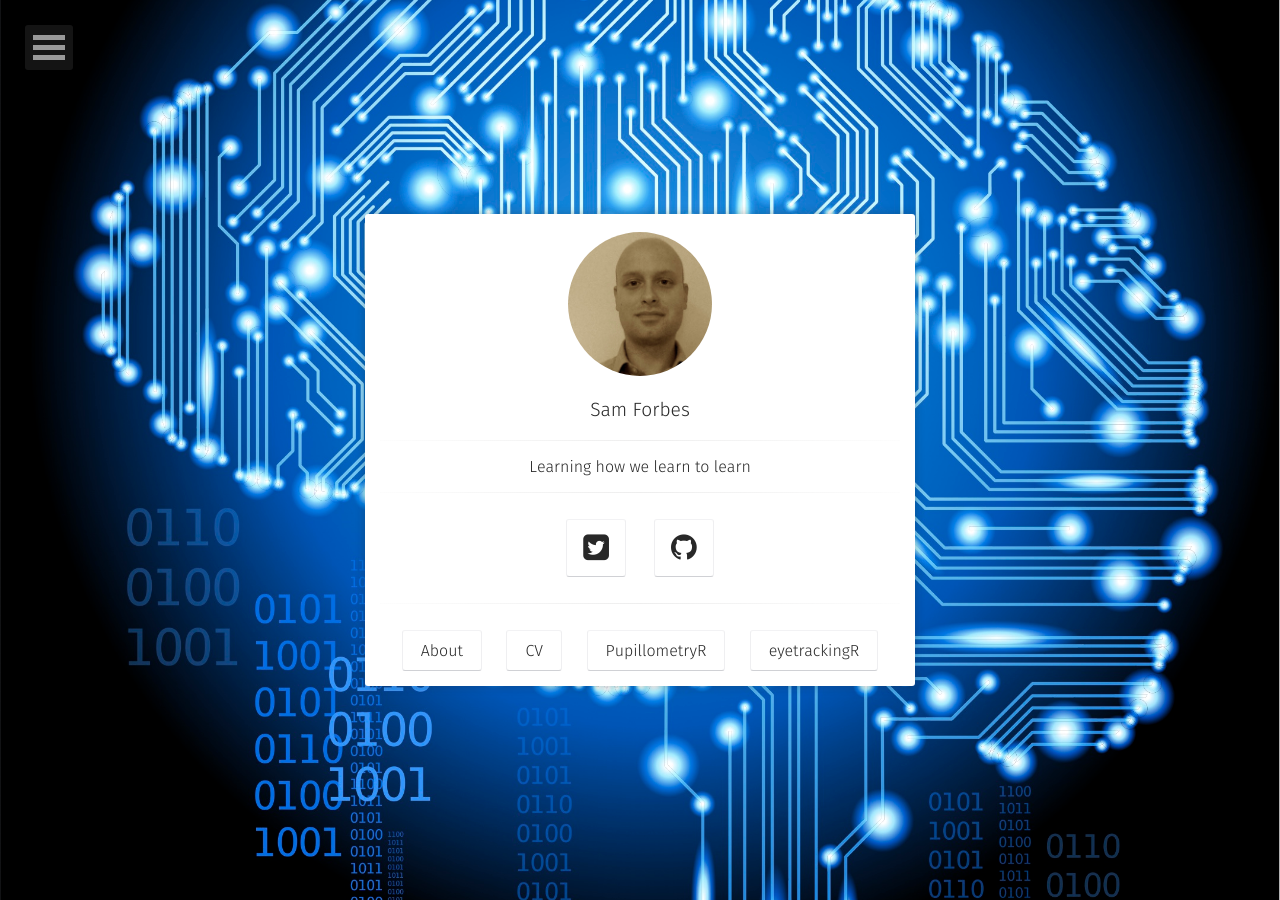
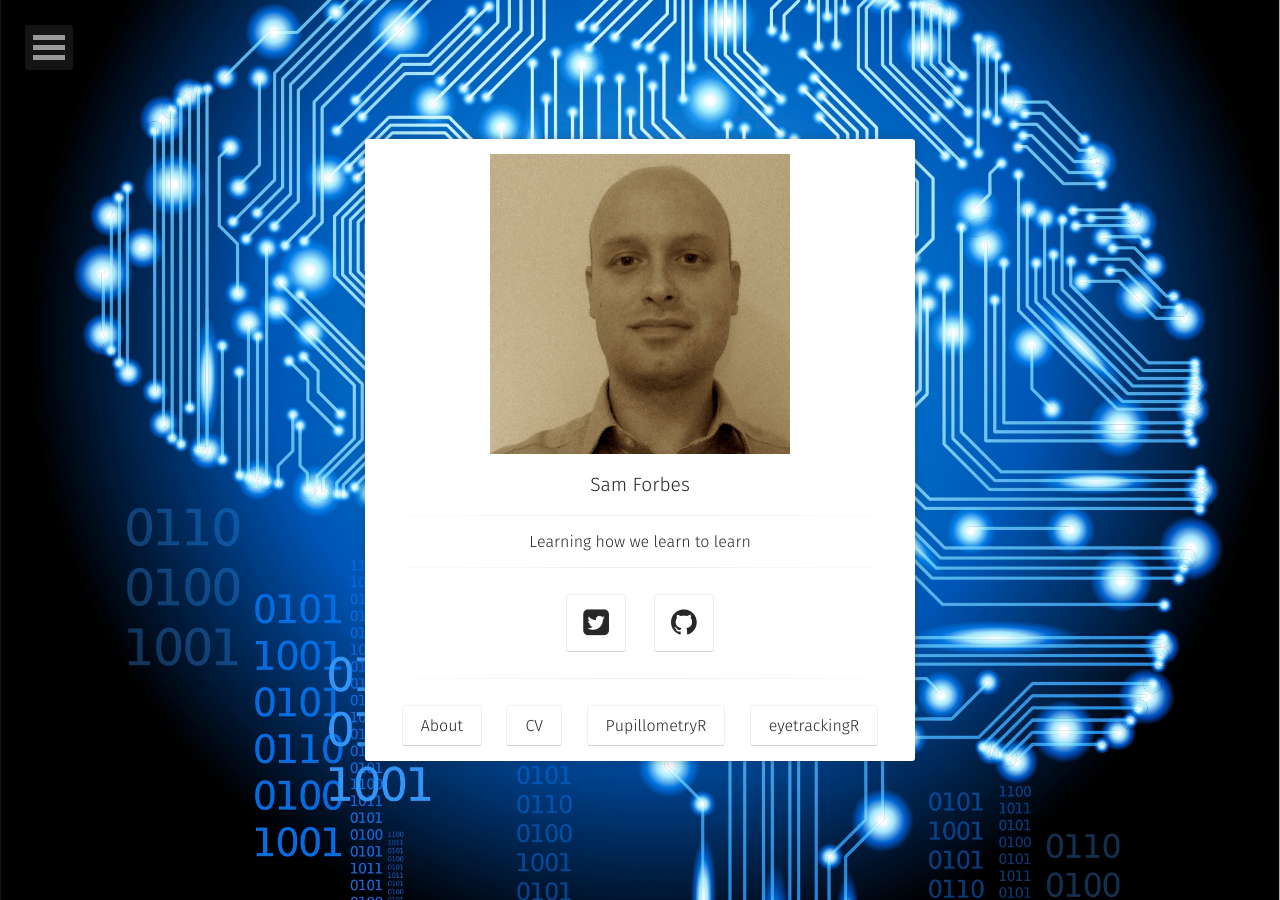
Before and after one commit to samhforbes/samhforbes.github.io, a Jekyll site: the page built from index.html, in a window 1280 px wide. Built offline with Jekyll 4.4.1, drawn with Linux system fonts in a browser that asks for light colours; some web fonts are replaced.

Commit message:
Update home.html

```diff
--- a/_layouts/home.html
+++ b/_layouts/home.html
@@ -16,7 +16,7 @@
         <div class="container animated fadeIn">
             <div class="row">
                     <a href="{{ site.url }}">
-                        <img src="{{ site.logo }}" class="img-circle zoombtn animated rotateIn">
+                        <img src="{{ site.logo }}">
                     </a>
                     <h3 class="title">
                         <a class="zoombtn" href="{{ site.url }}">
```
